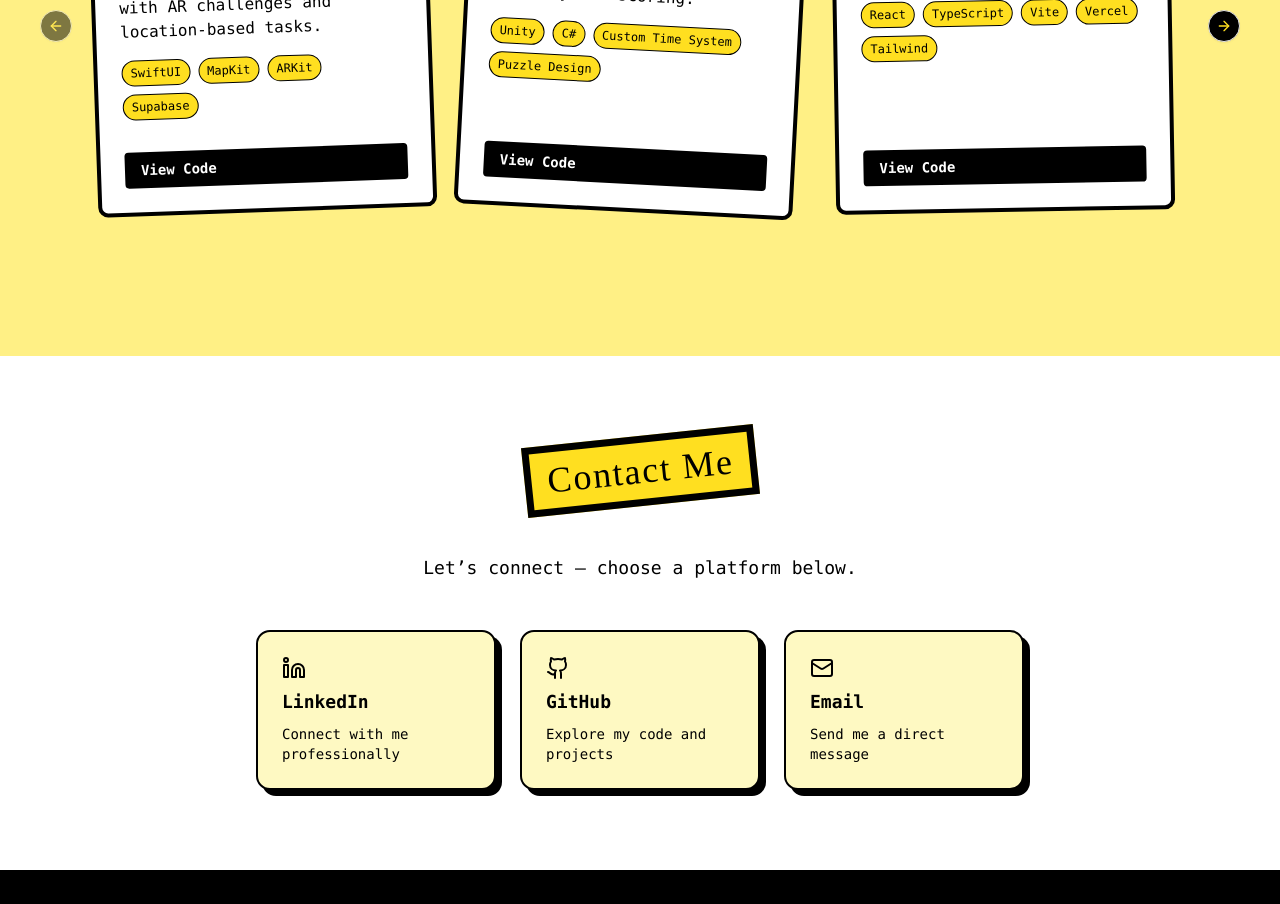
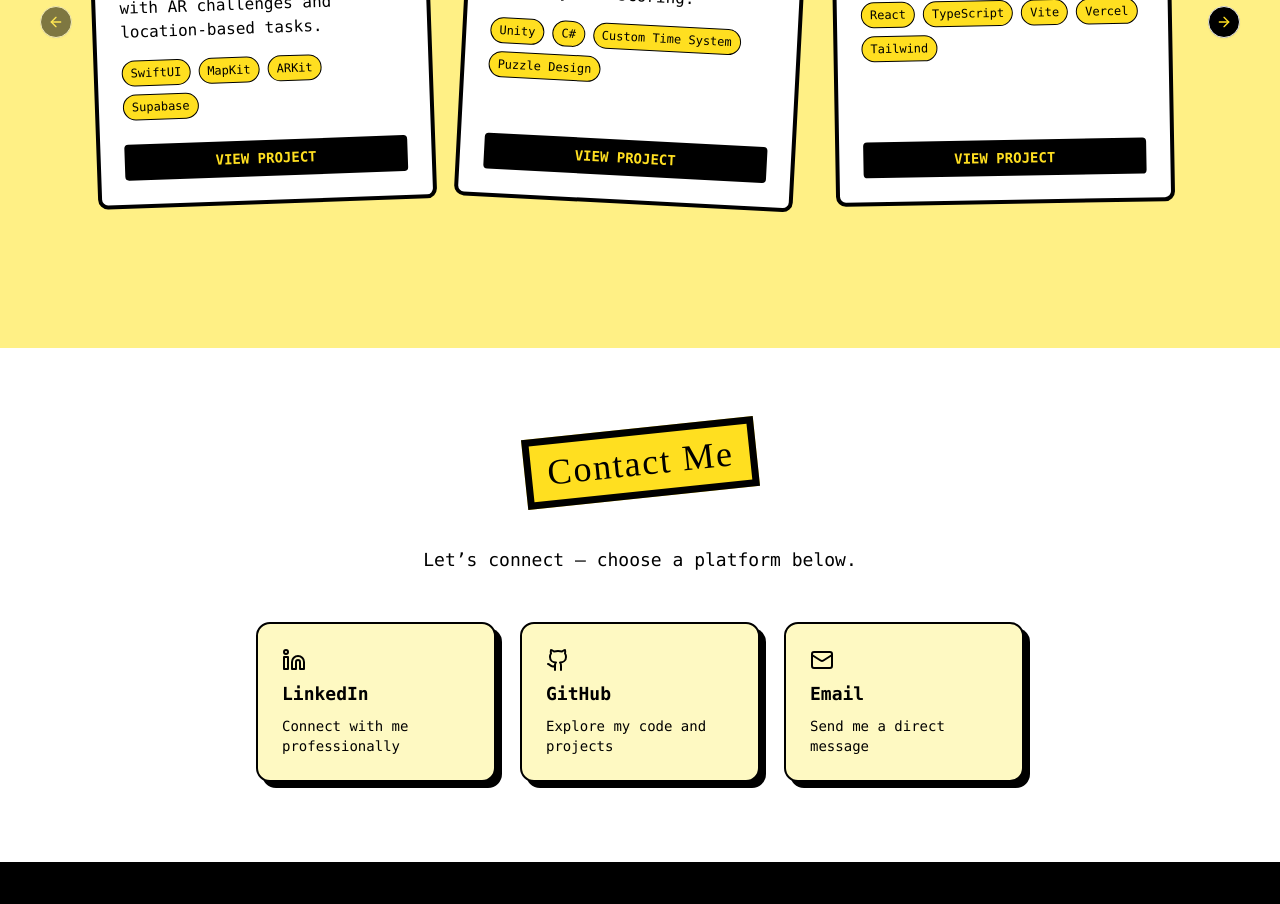
Before and after one commit to cathairmab/Portfolio, a React (Vite) app in the folder portfolio/: page / in a window 1280 px wide. Shown: the part 1960-2864 px from the top of the page. Built offline with nearby package versions, Linux system fonts and the light colour scheme.

Commit message:
All dead links fixed

```diff
--- a/portfolio/src/components/Projects.tsx
+++ b/portfolio/src/components/Projects.tsx
@@ -25,21 +25,21 @@ const projects = [
     title: "This Webpage!",
     description: "This is a test project to see how the carousel handles overflow.",
     tech: ["React", "TypeScript", "Vite", "Vercel", "Tailwind"],
-    link: "#",
+    link: "https://github.com/cathairmab/Portfolio",
   },
     {
     title: "Sheep Herding Game",
     description:
       "3D first-person game where you control a dog to herd sheep into a pen while avoiding a ragdoll-triggering fox.",
     tech: ["Unity", "C#", "Custom Flocking AI", "Ragdoll Physics"],
-    link: "null",
+    link: null,
   },
     {
     title: "Synergazia",
     description:
       "A 3rd year group project full stack web application with file sharing, messaging and video calling.",
     tech: ["React", "Next.js", "Microsoft Azure", "MySQL"],
-    link: "null",
+    link: null,
     }
 ];
 
@@ -106,14 +106,14 @@ const Projects = () => {
                     {project.link ? (
                       <a
                         href={project.link}
+                        className="block w-full text-center mt-2 text-sm font-bold bg-black text-yellow-300 px-4 py-2 rounded hover:bg-yellow-400 hover:text-black transition-colors duration-200"
                         target="_blank"
                         rel="noopener noreferrer"
-                          className="inline-block px-4 py-2 mt-4 text-sm font-semibold text-white bg-black rounded hover:bg-gray-800 transition"
                       >
-                          View Code
+                        VIEW PROJECT
                       </a>
                     ) : (
-                        <span className="inline-block px-4 py-2 mt-4 text-sm font-semibold text-black bg-yellow-200 border border-black rounded cursor-default">
+                      <span className="block w-full text-center mt-2 text-sm font-medium text-gray-600 bg-gray-100 px-4 py-2 rounded border border-gray-300 cursor-default">
                         Code available upon request
                       </span>
                     )}
```
Lines whose indentation alone changed are shown as unchanged.
